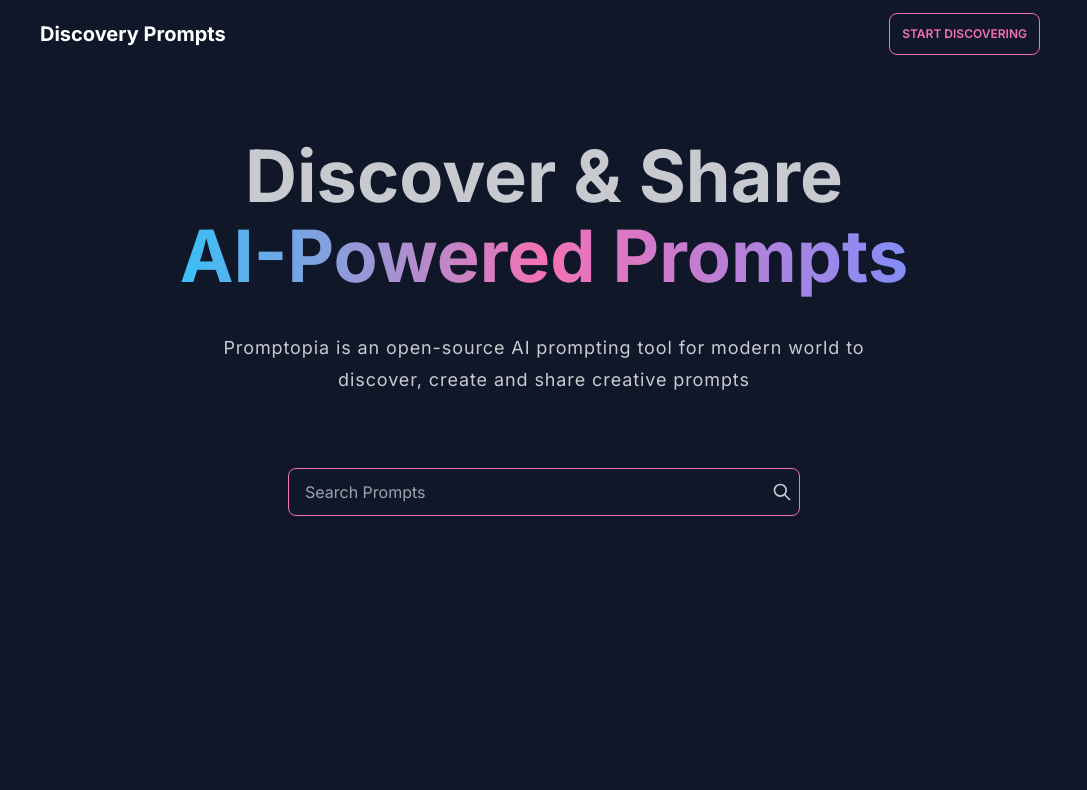
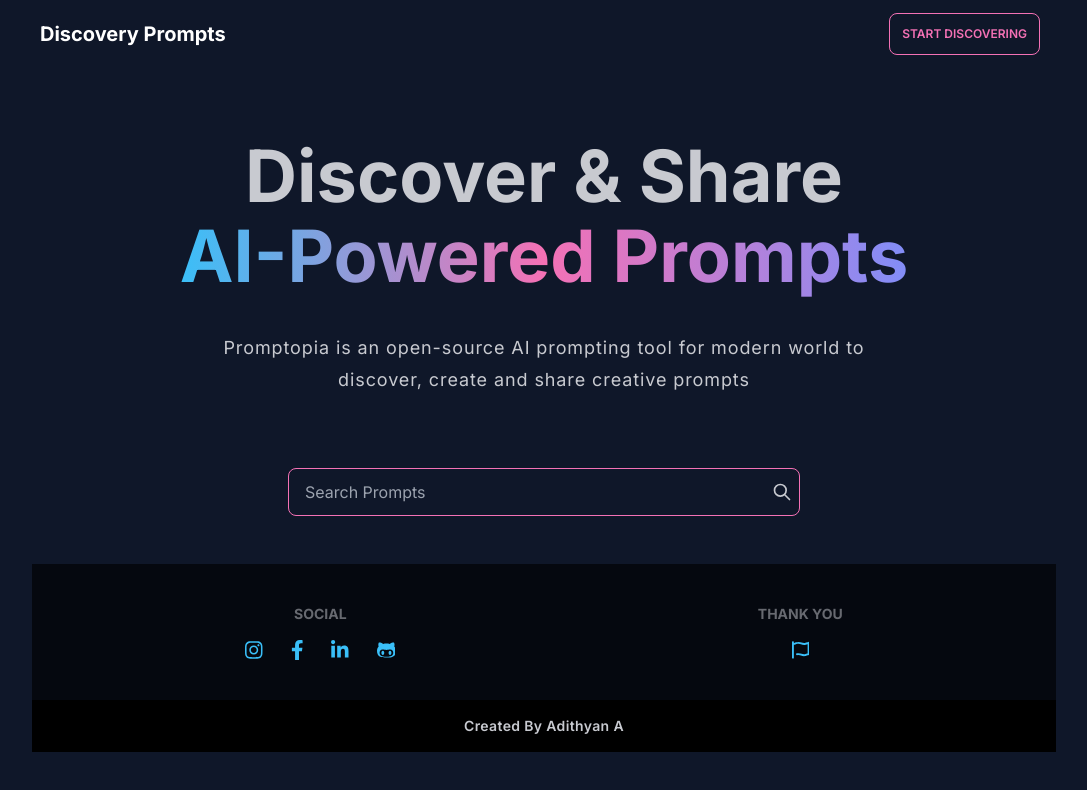
Before and after one commit to AdithyanA2005/Discovery_Prompts_NextJS, a Next.js app: page / in a window 1280 px wide. Shown: the top 790 px of the page, without its empty margins (96-1183 px from the left). Built offline with nearby package versions, Linux system fonts and the light colour scheme.

Commit message:
Footer Created

```diff
--- a/app/layout.tsx
+++ b/app/layout.tsx
@@ -2,6 +2,7 @@
 import type { Metadata } from "next";
 import { Inter } from "next/font/google";
 import Navbar from "@/components/Navbar";
+import Footer from "@/components/Footer";
 
 const inter = Inter({ subsets: ["latin"] });
 
@@ -20,6 +21,8 @@
           <main>
             {children}
           </main>
+
+          <Footer />
         </div>
       </body>
     </html>
--- /dev/null
+++ b/components/Footer/FooterSocials.tsx
@@ -0,0 +1,33 @@
+import IconWrapper from "./IconWrapper";
+
+type Props = {}
+
+export default function FooterSocials({ }: Props) {
+  return (
+    <div>
+      <span className="footer-title">Social</span>
+
+      <div className="grid grid-flow-col gap-7">
+        {/* Instagram */}
+        <IconWrapper link="https://www.instagram.com/adithyana2005/" title="Instagram">
+          <svg fill="currentColor" xmlns="http://www.w3.org/2000/svg" height="1.25rem" viewBox="0 0 448 512"><path d="M224.1 141c-63.6 0-114.9 51.3-114.9 114.9s51.3 114.9 114.9 114.9S339 319.5 339 255.9 287.7 141 224.1 141zm0 189.6c-41.1 0-74.7-33.5-74.7-74.7s33.5-74.7 74.7-74.7 74.7 33.5 74.7 74.7-33.6 74.7-74.7 74.7zm146.4-194.3c0 14.9-12 26.8-26.8 26.8-14.9 0-26.8-12-26.8-26.8s12-26.8 26.8-26.8 26.8 12 26.8 26.8zm76.1 27.2c-1.7-35.9-9.9-67.7-36.2-93.9-26.2-26.2-58-34.4-93.9-36.2-37-2.1-147.9-2.1-184.9 0-35.8 1.7-67.6 9.9-93.9 36.1s-34.4 58-36.2 93.9c-2.1 37-2.1 147.9 0 184.9 1.7 35.9 9.9 67.7 36.2 93.9s58 34.4 93.9 36.2c37 2.1 147.9 2.1 184.9 0 35.9-1.7 67.7-9.9 93.9-36.2 26.2-26.2 34.4-58 36.2-93.9 2.1-37 2.1-147.8 0-184.8zM398.8 388c-7.8 19.6-22.9 34.7-42.6 42.6-29.5 11.7-99.5 9-132.1 9s-102.7 2.6-132.1-9c-19.6-7.8-34.7-22.9-42.6-42.6-11.7-29.5-9-99.5-9-132.1s-2.6-102.7 9-132.1c7.8-19.6 22.9-34.7 42.6-42.6 29.5-11.7 99.5-9 132.1-9s102.7-2.6 132.1 9c19.6 7.8 34.7 22.9 42.6 42.6 11.7 29.5 9 99.5 9 132.1s2.7 102.7-9 132.1z" /></svg>
+        </IconWrapper>
+
+        {/* Facebook */}
+        <IconWrapper link="https://www.facebook.com/adithyan.a.1694" title="Facebook">
+          <svg fill="currentColor" xmlns="http://www.w3.org/2000/svg" height="1.25rem" viewBox="0 0 320 512"><path d="M279.14 288l14.22-92.66h-88.91v-60.13c0-25.35 12.42-50.06 52.24-50.06h40.42V6.26S260.43 0 225.36 0c-73.22 0-121.08 44.38-121.08 124.72v70.62H22.89V288h81.39v224h100.17V288z" /></svg>
+        </IconWrapper>
+
+        {/* Linkedin */}
+        <IconWrapper link="https://www.linkedin.com/in/adithyana2005/" title="Linkedin">
+          <svg fill="currentColor" xmlns="http://www.w3.org/2000/svg" height="1.25rem" viewBox="0 0 448 512"><path d="M100.28 448H7.4V148.9h92.88zM53.79 108.1C24.09 108.1 0 83.5 0 53.8a53.79 53.79 0 0 1 107.58 0c0 29.7-24.1 54.3-53.79 54.3zM447.9 448h-92.68V302.4c0-34.7-.7-79.2-48.29-79.2-48.29 0-55.69 37.7-55.69 76.7V448h-92.78V148.9h89.08v40.8h1.3c12.4-23.5 42.69-48.3 87.88-48.3 94 0 111.28 61.9 111.28 142.3V448z" /></svg>
+        </IconWrapper>
+
+        {/* Code Repository */}
+        <IconWrapper link="https://github.com/AdithyanA2005/Discovery_Prompts_NextJS" title="Repository">
+          <svg fill="currentColor" xmlns="http://www.w3.org/2000/svg" height="1.25rem" viewBox="0 0 480 512"><path d="M186.1 328.7c0 20.9-10.9 55.1-36.7 55.1s-36.7-34.2-36.7-55.1 10.9-55.1 36.7-55.1 36.7 34.2 36.7 55.1zM480 278.2c0 31.9-3.2 65.7-17.5 95-37.9 76.6-142.1 74.8-216.7 74.8-75.8 0-186.2 2.7-225.6-74.8-14.6-29-20.2-63.1-20.2-95 0-41.9 13.9-81.5 41.5-113.6-5.2-15.8-7.7-32.4-7.7-48.8 0-21.5 4.9-32.3 14.6-51.8 45.3 0 74.3 9 108.8 36 29-6.9 58.8-10 88.7-10 27 0 54.2 2.9 80.4 9.2 34-26.7 63-35.2 107.8-35.2 9.8 19.5 14.6 30.3 14.6 51.8 0 16.4-2.6 32.7-7.7 48.2 27.5 32.4 39 72.3 39 114.2zm-64.3 50.5c0-43.9-26.7-82.6-73.5-82.6-18.9 0-37 3.4-56 6-14.9 2.3-29.8 3.2-45.1 3.2-15.2 0-30.1-.9-45.1-3.2-18.7-2.6-37-6-56-6-46.8 0-73.5 38.7-73.5 82.6 0 87.8 80.4 101.3 150.4 101.3h48.2c70.3 0 150.6-13.4 150.6-101.3zm-82.6-55.1c-25.8 0-36.7 34.2-36.7 55.1s10.9 55.1 36.7 55.1 36.7-34.2 36.7-55.1-10.9-55.1-36.7-55.1z" /></svg>
+        </IconWrapper>
+      </div>
+    </div>
+  )
+}
--- /dev/null
+++ b/components/Footer/FooterThankYou.tsx
@@ -0,0 +1,19 @@
+import IconWrapper from "./IconWrapper";
+
+type Props = {}
+
+export default function FooterThankYou({ }: Props) {
+  return (
+    <div>
+      <span className="footer-title">Thank You</span>
+
+      <div className="flex gap-7">
+        {/* Fontawesome */}
+        <IconWrapper link="https://fontawesome.com" title="Font Awesome">
+          <svg fill="currentColor" xmlns="http://www.w3.org/2000/svg" height="1em" viewBox="0 0 448 512"><path d="M48 56c0-13.3-10.7-24-24-24S0 42.7 0 56V456c0 13.3 10.7 24 24 24s24-10.7 24-24V124.2l12.5-2.4c16.7-3.2 31.5-8.5 44.2-13.1l0 0 0 0c3.7-1.3 7.1-2.6 10.4-3.7c15.2-5.2 30.4-9.1 51.2-9.1c25.6 0 43 6 63.5 13.3l.5 .2c20.9 7.4 44.8 15.9 79.1 15.9c32.4 0 53.7-6.8 90.5-19.6V342.9l-9.5 3.3c-41.5 14.4-55.2 19.2-81 19.2c-25.7 0-43.1-6-63.6-13.3l-.6-.2c-20.8-7.4-44.8-15.8-79-15.8c-16.8 0-31 2-43.9 5c-12.9 3-20.9 16-17.9 28.9s16 20.9 28.9 17.9c9.6-2.2 20.1-3.7 32.9-3.7c25.6 0 43 6 63.5 13.3l.5 .2c20.9 7.4 44.8 15.9 79.1 15.9c34.4 0 56.4-7.7 97.8-22.2c7.5-2.6 15.5-5.4 24.4-8.5l16.2-5.5V360 72 38.4L416.2 49.3c-9.7 3.3-18.2 6.3-25.7 8.9c-41.5 14.4-55.2 19.2-81 19.2c-25.7 0-43.1-6-63.6-13.3l-.6-.2c-20.8-7.4-44.8-15.8-79-15.8c-27.8 0-48.5 5.5-66.6 11.6c-4.9 1.7-9.3 3.3-13.6 4.8c-11.9 4.3-22 7.9-34.7 10.3L48 75.4V56z" /></svg>
+        </IconWrapper>
+      </div>
+    </div>
+  )
+
+}
--- /dev/null
+++ b/components/Footer/IconWrapper.tsx
@@ -0,0 +1,18 @@
+import Link from "next/link";
+import { ReactNode } from "react";
+
+type Props = {
+  link: `https://${string}`;
+  title: string;
+  children: ReactNode;
+}
+
+export default function IconWrapper({ link, title, children }: Props) {
+  return (
+    <div className="tooltip tooltip-primary" data-tip={`View ${title}`}>
+      <Link className="text-xl text-primary" href={link} rel="noopener noreferrer" target="_blank">
+        {children}
+      </Link>
+    </div>
+  )
+}
--- /dev/null
+++ b/components/Footer/index.tsx
@@ -0,0 +1,22 @@
+import Link from "next/link";
+import FooterSocials from "./FooterSocials";
+import FooterThankYou from "./FooterThankYou";
+
+type Props = {}
+
+export default function Footer({ }: Props) {
+  return (
+    <>
+      <footer className="mt-12 footer footer-center grid-flow-row lg:grid-flow-col p-6 lg:p-10 bg-base-200 text-base-content">
+        <FooterSocials />
+        <FooterThankYou />
+      </footer>
+
+      <footer className="footer footer-center p-4 bg-base-300 text-base-content">
+        <div className="tooltip tooltip-accent" data-tip="View Adithyan's Portfolio">
+          <Link className="font-semibold tracking-wide hover:text-accent" href="https://adithyana.vercel.app" target="_blank" rel="noopener noreferrer">Created By Adithyan A</Link>
+        </div>
+      </footer>
+    </>
+  )
+}
```
